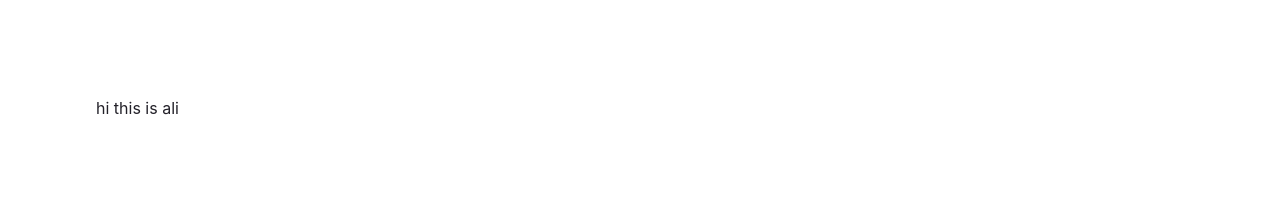
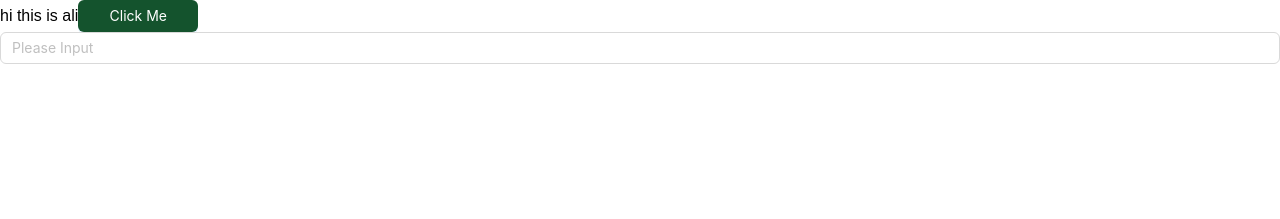
Before and after one commit to syedalirazazaidi/bookingslot, a Gatsby site: page / in a window 1280 px wide. Built offline with nearby package versions, Linux system fonts and the light colour scheme; Gatsby itself is replaced by a stand-in of ours.

Commit message:
Initial commit with Ant Design and Gatsby setup

```diff
--- a/gatsby-browser.js
+++ b/gatsby-browser.js
@@ -1 +1,2 @@
 import "./src/styles/global.css"
+import "antd/dist/reset.css";
--- a/package.json
+++ b/package.json
@@ -18,6 +18,7 @@
     "typecheck": "tsc --noEmit"
   },
   "dependencies": {
+    "antd": "^5.20.6",
     "autoprefixer": "^10.4.20",
     "gatsby": "^5.13.7",
     "gatsby-plugin-image": "^3.13.1",
--- a/src/pages/index.tsx
+++ b/src/pages/index.tsx
@@ -1,57 +1,58 @@
 import * as React from "react"
 import type { HeadFC, PageProps } from "gatsby"
+import { Button,Input  } from "antd";
 
-const pageStyles = {
-  color: "#232129",
-  padding: 96,
-  fontFamily: "-apple-system, Roboto, sans-serif, serif",
-}
-const headingStyles = {
-  marginTop: 0,
-  marginBottom: 64,
-  maxWidth: 320,
-}
-const headingAccentStyles = {
-  color: "#663399",
-}
-const paragraphStyles = {
-  marginBottom: 48,
-}
-const codeStyles = {
-  color: "#8A6534",
-  padding: 4,
-  backgroundColor: "#FFF4DB",
-  fontSize: "1.25rem",
-  borderRadius: 4,
-}
-const listStyles = {
-  marginBottom: 96,
-  paddingLeft: 0,
-}
-const doclistStyles = {
-  paddingLeft: 0,
-}
-const listItemStyles = {
-  fontWeight: 300,
-  fontSize: 24,
-  maxWidth: 560,
-  marginBottom: 30,
-}
+// const pageStyles = {
+//   color: "#232129",
+//   padding: 96,
+//   fontFamily: "-apple-system, Roboto, sans-serif, serif",
+// }
+// const headingStyles = {
+//   marginTop: 0,
+//   marginBottom: 64,
+//   maxWidth: 320,
+// }
+// const headingAccentStyles = {
+//   color: "#663399",
+// }
+// const paragraphStyles = {
+//   marginBottom: 48,
+// }
+// const codeStyles = {
+//   color: "#8A6534",
+//   padding: 4,
+//   backgroundColor: "#FFF4DB",
+//   fontSize: "1.25rem",
+//   borderRadius: 4,
+// }
+// const listStyles = {
+//   marginBottom: 96,
+//   paddingLeft: 0,
+// }
+// const doclistStyles = {
+//   paddingLeft: 0,
+// }
+// const listItemStyles = {
+//   fontWeight: 300,
+//   fontSize: 24,
+//   maxWidth: 560,
+//   marginBottom: 30,
+// }
 
-const linkStyle = {
-  color: "#8954A8",
-  fontWeight: "bold",
-  fontSize: 16,
-  verticalAlign: "5%",
-}
+// const linkStyle = {
+//   color: "#8954A8",
+//   fontWeight: "bold",
+//   fontSize: 16,
+//   verticalAlign: "5%",
+// }
 
-const docLinkStyle = {
-  ...linkStyle,
-  listStyleType: "none",
-  display: `inline-block`,
-  marginBottom: 24,
-  marginRight: 12,
-}
+// const docLinkStyle = {
+//   ...linkStyle,
+//   listStyleType: "none",
+//   display: `inline-block`,
+//   marginBottom: 24,
+//   marginRight: 12,
+// }
 
 const descriptionStyle = {
   color: "#232129",
@@ -90,56 +91,60 @@ const badgeStyle = {
   lineHeight: 1,
 }
 
-const links = [
-  {
-    text: "Tutorial",
-    url: "https://www.gatsbyjs.com/docs/tutorial/getting-started/",
-    description:
-      "A great place to get started if you're new to web development. Designed to guide you through setting up your first Gatsby site.",
-    color: "#E95800",
-  },
-  {
-    text: "How to Guides",
-    url: "https://www.gatsbyjs.com/docs/how-to/",
-    description:
-      "Practical step-by-step guides to help you achieve a specific goal. Most useful when you're trying to get something done.",
-    color: "#1099A8",
-  },
-  {
-    text: "Reference Guides",
-    url: "https://www.gatsbyjs.com/docs/reference/",
-    description:
-      "Nitty-gritty technical descriptions of how Gatsby works. Most useful when you need detailed information about Gatsby's APIs.",
-    color: "#BC027F",
-  },
-  {
-    text: "Conceptual Guides",
-    url: "https://www.gatsbyjs.com/docs/conceptual/",
-    description:
-      "Big-picture explanations of higher-level Gatsby concepts. Most useful for building understanding of a particular topic.",
-    color: "#0D96F2",
-  },
-  {
-    text: "Plugin Library",
-    url: "https://www.gatsbyjs.com/plugins",
-    description:
-      "Add functionality and customize your Gatsby site or app with thousands of plugins built by our amazing developer community.",
-    color: "#8EB814",
-  },
-  {
-    text: "Build and Host",
-    url: "https://www.gatsbyjs.com/cloud",
-    badge: true,
-    description:
-      "Now you’re ready to show the world! Give your Gatsby site superpowers: Build and host on Gatsby Cloud. Get started for free!",
-    color: "#663399",
-  },
-]
+// const links = [
+//   {
+//     text: "Tutorial",
+//     url: "https://www.gatsbyjs.com/docs/tutorial/getting-started/",
+//     description:
+//       "A great place to get started if you're new to web development. Designed to guide you through setting up your first Gatsby site.",
+//     color: "#E95800",
+//   },
+//   {
+//     text: "How to Guides",
+//     url: "https://www.gatsbyjs.com/docs/how-to/",
+//     description:
+//       "Practical step-by-step guides to help you achieve a specific goal. Most useful when you're trying to get something done.",
+//     color: "#1099A8",
+//   },
+//   {
+//     text: "Reference Guides",
+//     url: "https://www.gatsbyjs.com/docs/reference/",
+//     description:
+//       "Nitty-gritty technical descriptions of how Gatsby works. Most useful when you need detailed information about Gatsby's APIs.",
+//     color: "#BC027F",
+//   },
+//   {
+//     text: "Conceptual Guides",
+//     url: "https://www.gatsbyjs.com/docs/conceptual/",
+//     description:
+//       "Big-picture explanations of higher-level Gatsby concepts. Most useful for building understanding of a particular topic.",
+//     color: "#0D96F2",
+//   },
+//   {
+//     text: "Plugin Library",
+//     url: "https://www.gatsbyjs.com/plugins",
+//     description:
+//       "Add functionality and customize your Gatsby site or app with thousands of plugins built by our amazing developer community.",
+//     color: "#8EB814",
+//   },
+//   {
+//     text: "Build and Host",
+//     url: "https://www.gatsbyjs.com/cloud",
+//     badge: true,
+//     description:
+//       "Now you’re ready to show the world! Give your Gatsby site superpowers: Build and host on Gatsby Cloud. Get started for free!",
+//     color: "#663399",
+//   },
+// ]
 
 const IndexPage: React.FC<PageProps> = () => {
   return (
-    <main style={pageStyles}>
+    <main>
       hi this is ali
+      <Button type="primary" className="bg-green-900 w-[120px]">Click Me</Button>
+      <Input placeholder="Please Input" />
+
+
       {/* <h1 style={headingStyles} className="bg-red-400">
         Congratulations to config proece
         <br />
```
Also changed, not shown: 1 other file.
